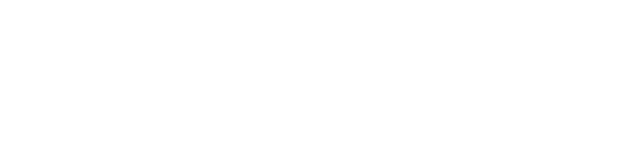
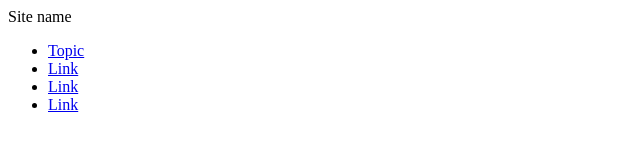
Before and after one commit to yumyv/itstep_study, a plain HTML site: page git/Homeworks/01/index.html in a window 1280 px wide. Shown: the whole page, without its empty margins (0-640 px from the left). Drawn offline with Linux system fonts and the light colour scheme.

Commit message:
header html

```diff
--- a/git/Homeworks/01/index.html
+++ b/git/Homeworks/01/index.html
@@ -8,6 +8,16 @@
     <title>Home</title>
 </head>
 <body>
-
+    <header>
+        <div class="siteName">Site name</div>
+        <nav>
+            <ul>
+                <li><a href="#">Topic</a></li>
+                <li><a href="#">Link</a></li>
+                <li><a href="#">Link</a></li>
+                <li><a href="#">Link</a></li>
+            </ul>
+        </nav>
+    </header>
 </body>
 </html>
```
